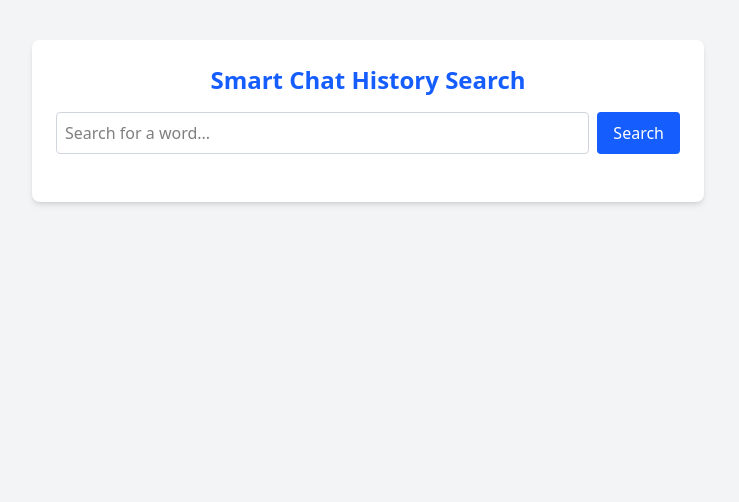
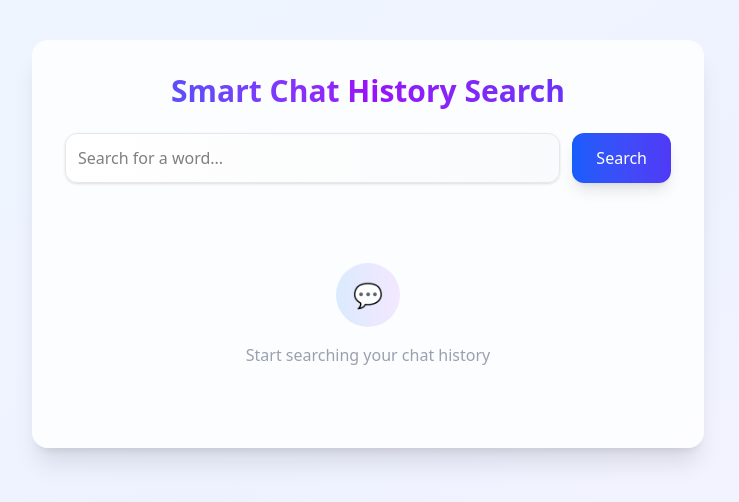
Before and after one commit to sofikulsk02/SmartChatHistory, a React (Vite) app in the folder Frontend/: page / in a window 1280 px wide. Shown: the top 502 px of the page, without its empty margins (272-1011 px from the left). Built offline with nearby package versions, Linux system fonts and the light colour scheme.

Commit message:
some styling added

```diff
--- a/Frontend/src/App.jsx
+++ b/Frontend/src/App.jsx
@@ -4,17 +4,16 @@ function App() {
   const [query, setQuery] = useState("");
   const [results, setResults] = useState([]);
   const [loading, setLoading] = useState(false);
-  const [searched, setSearched] = useState(false); // <-- add this
+  const [searched, setSearched] = useState(false);
 
   const handleSearch = async () => {
     if (!query) return;
     setLoading(true);
     setSearched(true);
     try {
-                    const res = await fetch(`${import.meta.env.VITE_BACKEND_URL}/search?q=${query}`);
-      // const res = await fetch(`https://smartchathistory.onrender.com/search?q=${query}`);
+      const res = await fetch(`${import.meta.env.VITE_BACKEND_URL}/search?q=${query}`);
       const data = await res.json();
-      setResults(Array.isArray(data.results) ? data.results : []); // always set to array
+      setResults(Array.isArray(data.results) ? data.results : []);
     } catch (error) {
       console.error("Error fetching data:", error);
       setResults([]);
@@ -23,16 +22,16 @@ function App() {
   };
 
   return (
-    <div className="min-h-screen bg-gray-100 py-10 px-4">
-      <div className="max-w-2xl mx-auto bg-white shadow-md rounded-lg p-6">
-        <h1 className="text-2xl font-bold mb-4 text-center text-blue-600">
+    <div className="min-h-screen bg-gradient-to-br from-blue-50 via-indigo-50 to-purple-50 py-10 px-4">
+      <div className="max-w-2xl mx-auto bg-white/80 backdrop-blur-sm shadow-xl rounded-2xl p-8 border border-white/20">
+        <h1 className="text-3xl font-bold mb-6 text-center bg-gradient-to-r from-blue-600 via-purple-600 to-indigo-600 bg-clip-text text-transparent">
           Smart Chat History Search
         </h1>
 
-        <div className="flex gap-2 mb-6">
+        <div className="flex gap-3 mb-8">
           <input
             type="text"
-            className="flex-grow p-2 border border-gray-300 rounded"
+            className="flex-grow p-3 border border-gray-200 rounded-xl shadow-sm focus:ring-2 focus:ring-blue-500 focus:border-transparent transition-all duration-200 bg-gradient-to-r from-white to-gray-50"
             placeholder="Search for a word..."
             value={query}
             onChange={(e) => setQuery(e.target.value)}
@@ -40,32 +39,47 @@ function App() {
           />
           <button
             onClick={handleSearch}
-            className="bg-blue-600 text-white px-4 py-2 rounded hover:bg-blue-700"
+            className="bg-gradient-to-r from-blue-600 to-indigo-600 hover:from-blue-700 hover:to-indigo-700 text-white px-6 py-3 rounded-xl shadow-lg hover:shadow-xl transform hover:scale-105 transition-all duration-200 font-medium"
           >
             Search
           </button>
         </div>
 
         {loading ? (
-          <p className="text-gray-500 text-center">Loading...</p>
+          <div className="text-center py-8">
+            <div className="inline-block animate-spin rounded-full h-8 w-8 border-b-2 border-gradient-to-r from-blue-600 to-purple-600"></div>
+            <p className="text-gray-500 mt-2">Loading...</p>
+          </div>
         ) : results.length > 0 ? (
-          <div className="space-y-3">
+          <div className="space-y-4">
             {results.map((msg, index) => (
               <div
                 key={index}
-                className="bg-gray-50 p-3 rounded border border-gray-200"
+                className="bg-gradient-to-r from-white to-gray-50/50 p-4 rounded-xl border border-gray-100 shadow-sm hover:shadow-md transition-all duration-200 hover:scale-[1.02]"
                 dangerouslySetInnerHTML={{
                   __html: (msg || "").replace(
                     new RegExp(`(${query})`, "gi"),
-                    "<mark class='bg-yellow-200'>$1</mark>"
+                    "<mark class='bg-gradient-to-r from-yellow-200 to-yellow-300 px-1 rounded'>$1</mark>"
                   ),
                 }}
               />
             ))}
           </div>
-        ) : searched ? ( // <-- only show if searched
-          <p className="text-gray-400 text-center">No messages found</p>
-        ) : null}
+        ) : searched ? (
+          <div className="text-center py-12">
+            <div className="bg-gradient-to-r from-gray-100 to-gray-200 rounded-full w-16 h-16 mx-auto mb-4 flex items-center justify-center">
+              <span className="text-2xl">🔍</span>
+            </div>
+            <p className="text-gray-400">No messages found</p>
+          </div>
+        ) : (
+          <div className="text-center py-12">
+            <div className="bg-gradient-to-r from-blue-100 to-purple-100 rounded-full w-16 h-16 mx-auto mb-4 flex items-center justify-center">
+              <span className="text-2xl">💬</span>
+            </div>
+            <p className="text-gray-400">Start searching your chat history</p>
+          </div>
+        )}
       </div>
     </div>
   );
```
